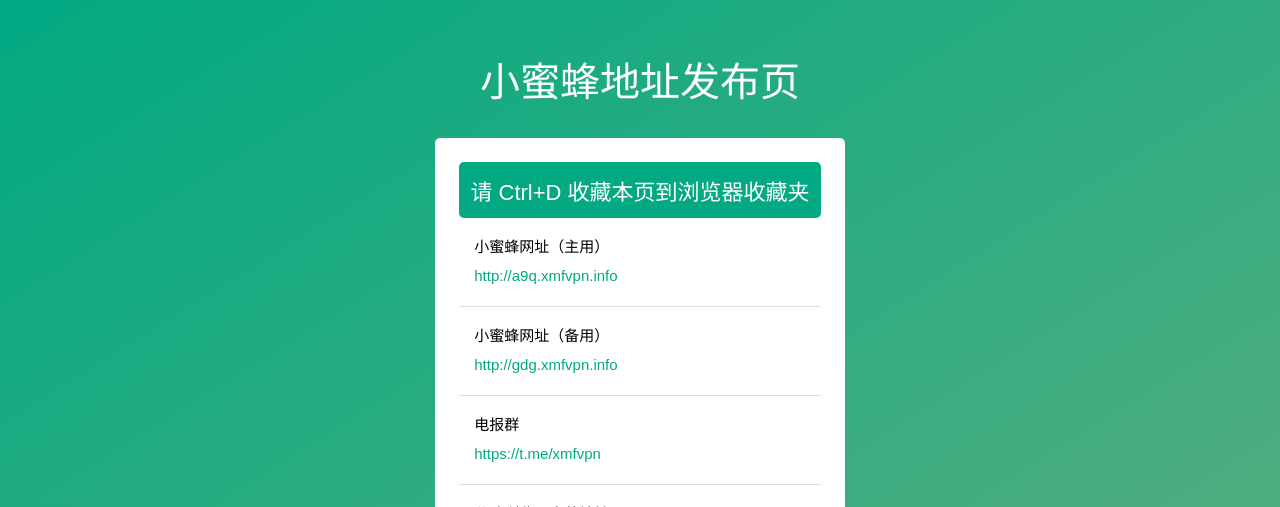
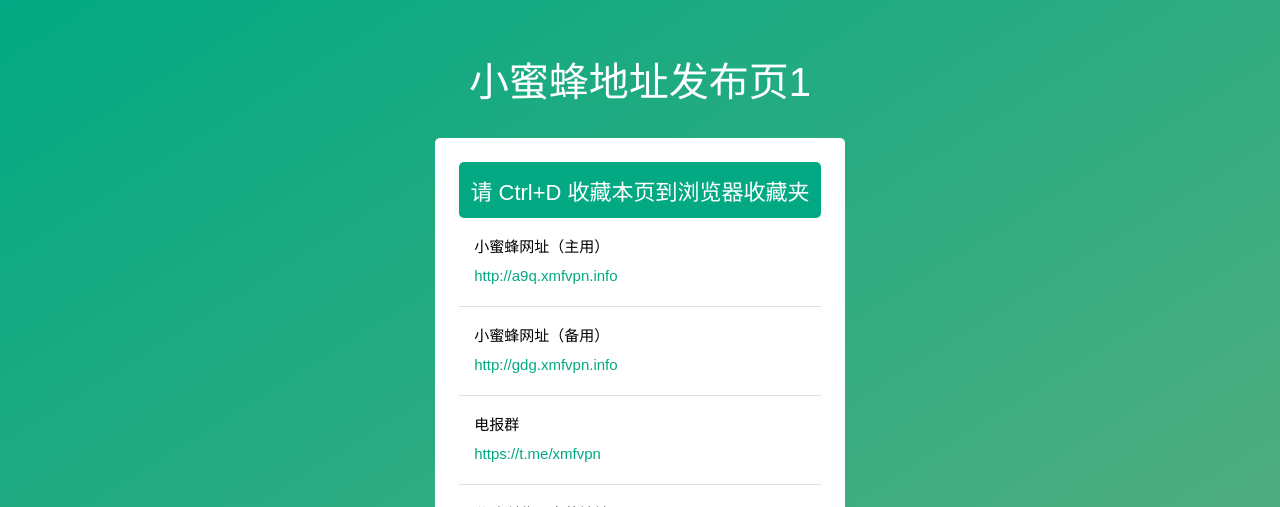
Before and after one commit to xmf-vip/xmf-vpn-vip, a plain HTML site: page index.html in a window 1280 px wide. Shown: the top 507 px of the page. Drawn offline with Linux system fonts and the light colour scheme.

Commit message:
Update index.html

```diff
--- a/index.html
+++ b/index.html
@@ -40,7 +40,7 @@
 <div id="all">
     <div class="wrapper">
         <div class="main">
-            <h1>小蜜蜂地址发布页</h1>
+            <h1>小蜜蜂地址发布页1</h1>
             <div class="content">
                 <div class="content-top">
                     <h2>请 Ctrl+D 收藏本页到浏览器收藏夹</h2>
```
